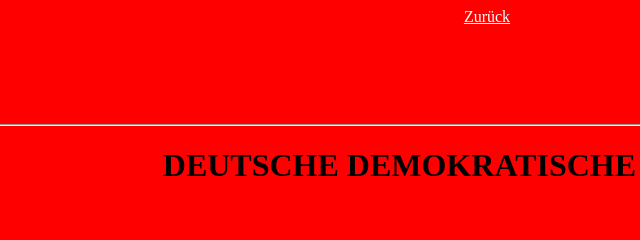
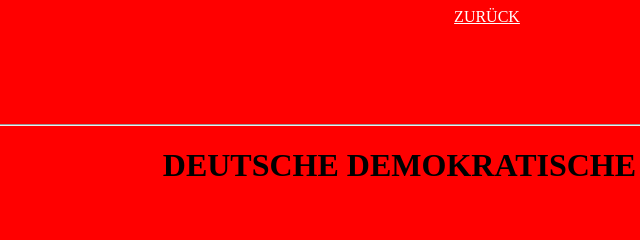
Before and after one commit to Pars-html/DDR, a plain HTML site: page flagge.html in a window 1280 px wide. Shown: the top 240 px of the page, 153-793 px from the left. Drawn offline with Linux system fonts and the light colour scheme.

Commit message:
flagge.html

```diff
--- a/flagge.html
+++ b/flagge.html
@@ -8,7 +8,7 @@
     <title>Flagge</title>
 </head>
 <body style="background-color: red;">
-    <center><a style="color: white;" href="index.html">Zurück</a></center>
+    <center><a style="color: white;" href="index.html">ZURÜCK</a></center>
 
     <br>
     <br>
```
